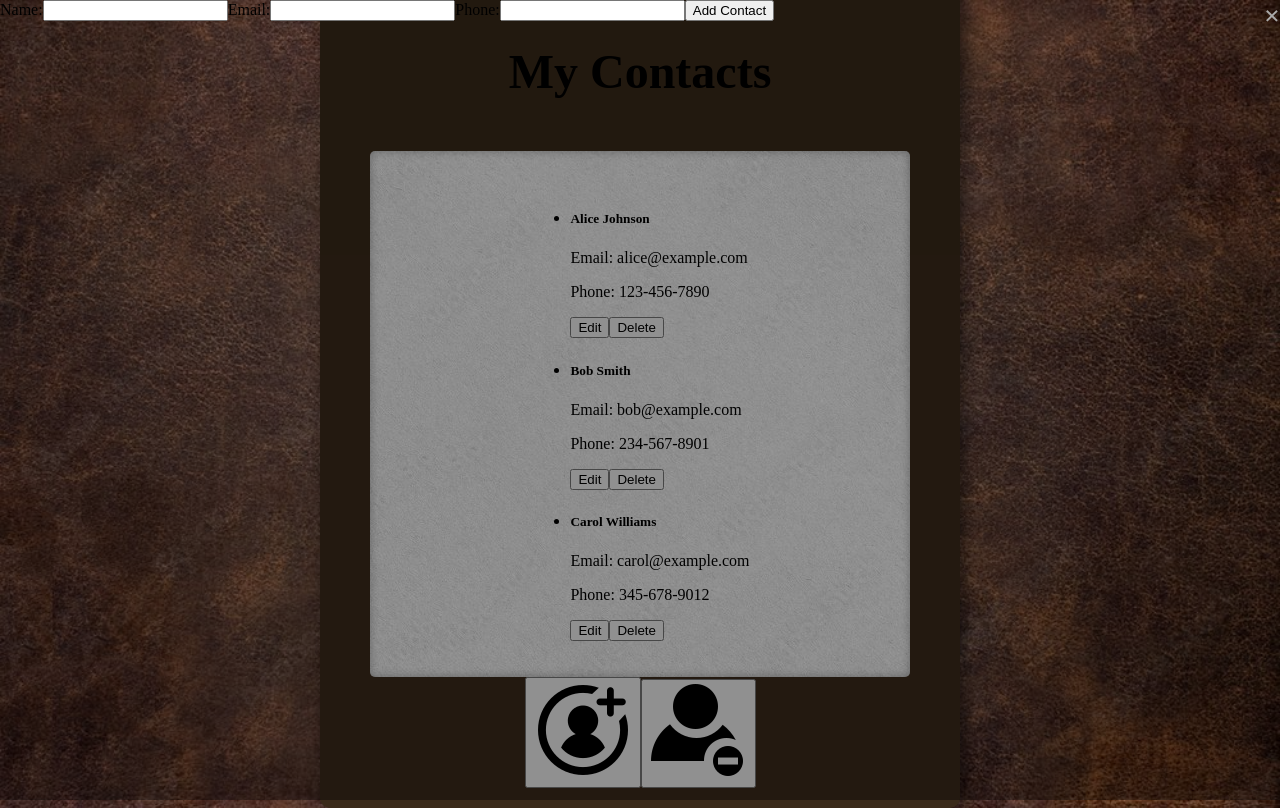
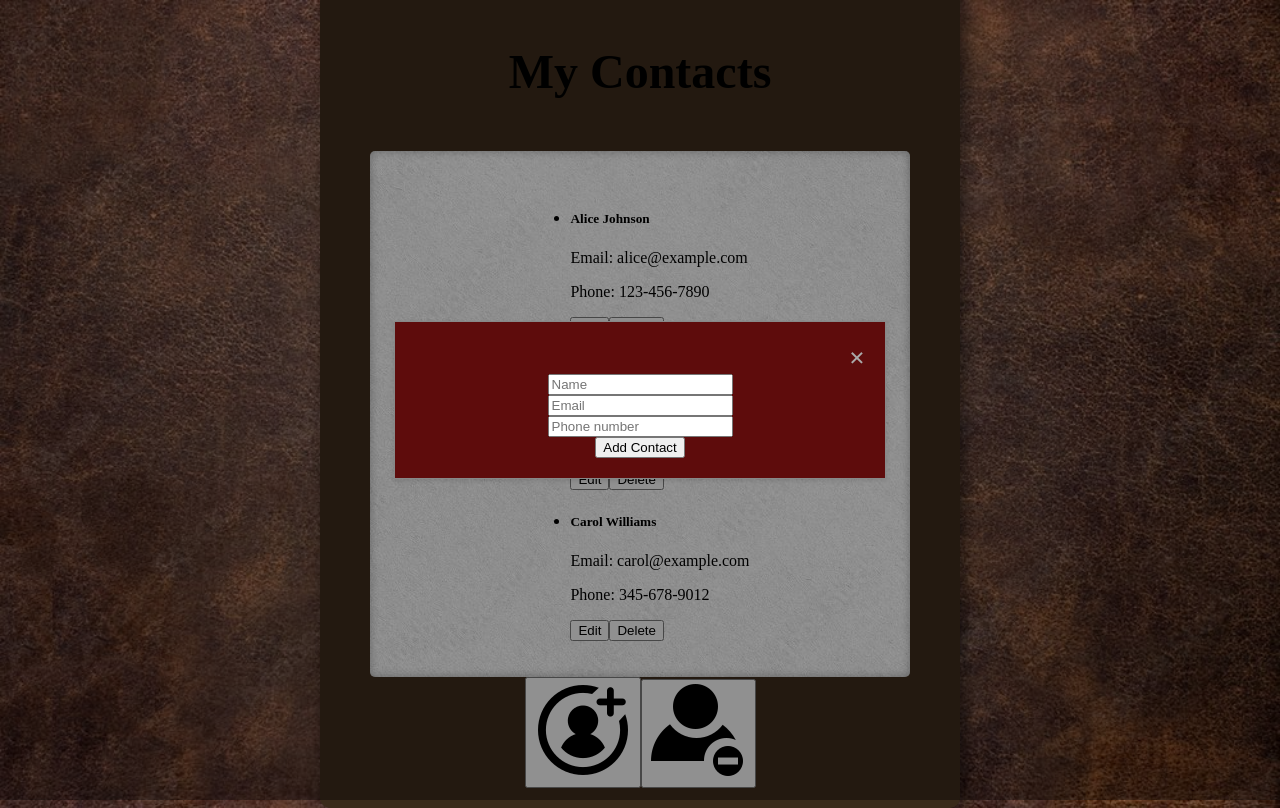
Before and after one commit to RickAnderson-hub/address-book, a React (Create React App) app: page / in a window 1280 px wide. Both pictures are taken after a click on the button 582 px from the left and 732 px from the top of the page. Built offline with nearby package versions, Linux system fonts and the light colour scheme.

Commit message:
fixed modal

```diff
--- a/src/components/contacts/AddContactModal.js
+++ b/src/components/contacts/AddContactModal.js
@@ -20,21 +20,21 @@ function AddContactModal({ show, onClose, onSave }) {
             <div className={styles.modalContent}>
                 <span className={styles.close} onClick={onClose}>&times;</span>
                 <form onSubmit={handleSubmit}>
-                    <label>Name:</label>
                     <input
                         type="text"
+                        placeholder='Name'
                         value={newContact.name}
                         required
                         onChange={e => setNewContact({ ...newContact, name: e.target.value })}
                     />
-                    <label>Email:</label>
                     <input
+                    placeholder='Email'
                         type="email"
                         value={newContact.email}
                         onChange={e => setNewContact({ ...newContact, email: e.target.value })}
                     />
-                    <label>Phone:</label>
                     <input
+                    placeholder='Phone number'
                         type="text"
                         value={newContact.phone}
                         onChange={e => setNewContact({ ...newContact, phone: e.target.value })}
--- a/src/components/contacts/css/addContactModal.module.css
+++ b/src/components/contacts/css/addContactModal.module.css
@@ -8,19 +8,26 @@
     background-color: rgba(0, 0, 0, 0.4); /* Black with opacity */
 }
 
-.modal-content {
+.modalContent {
     background-color: #5e0c0c; /* Dark red background color */
     margin: auto; /* Centers the modal horizontally */
     padding: 20px; /* Padding inside the modal */
     border: 1px solid #888; /* Border around the modal */
     width: 80%; /* Width of the modal relative to the parent */
-    max-width: 600px; /* Maximum width of the modal */
+    max-width: 450px; /* Maximum width of the modal */
     height: auto; /* Height adjusts based on content */
     position: fixed; /* Fixed positioning relative to the viewport */
     top: 50%; /* Position 50% from the top of the viewport */
     left: 50%; /* Position 50% from the left of the viewport */
     transform: translate(-50%, -50%); /* Shifts the modal back by half its width and height for centering */
     box-shadow: 0 2px 4px rgba(0, 0, 0, 0.1); /* Optional: Adds a shadow for depth */
+}
+
+form {
+    display: flex;
+    flex-direction: column;
+    align-items: center; /* Center align form items horizontally */
+    width: 100%; /* Adjust as needed */
 }
 
 
```
